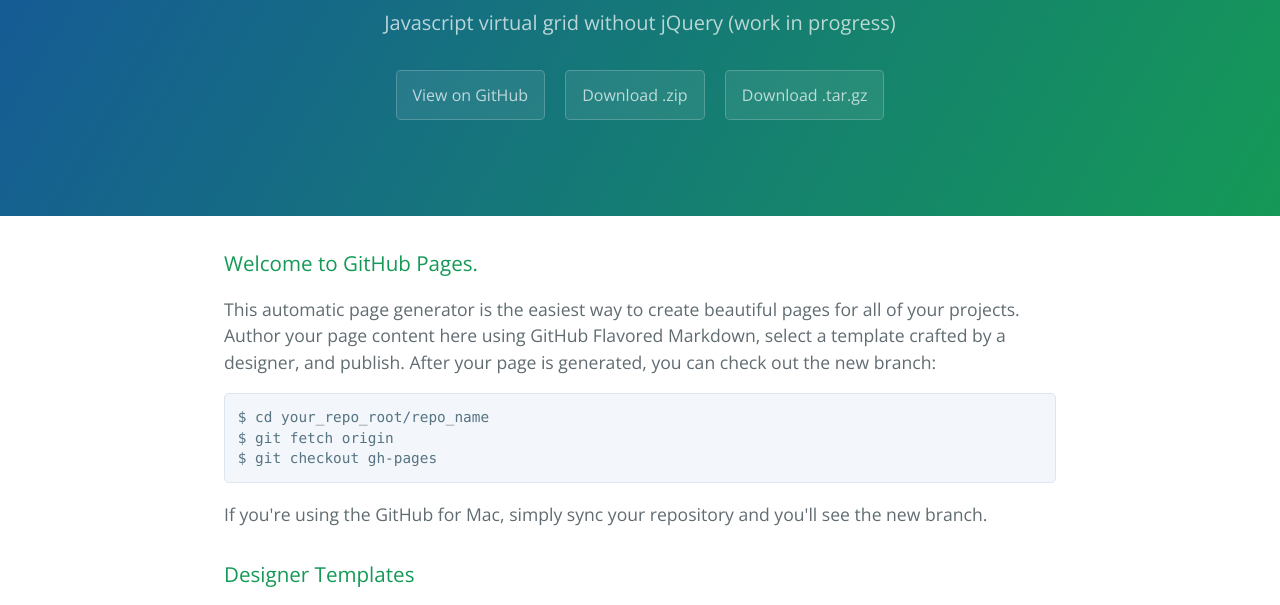
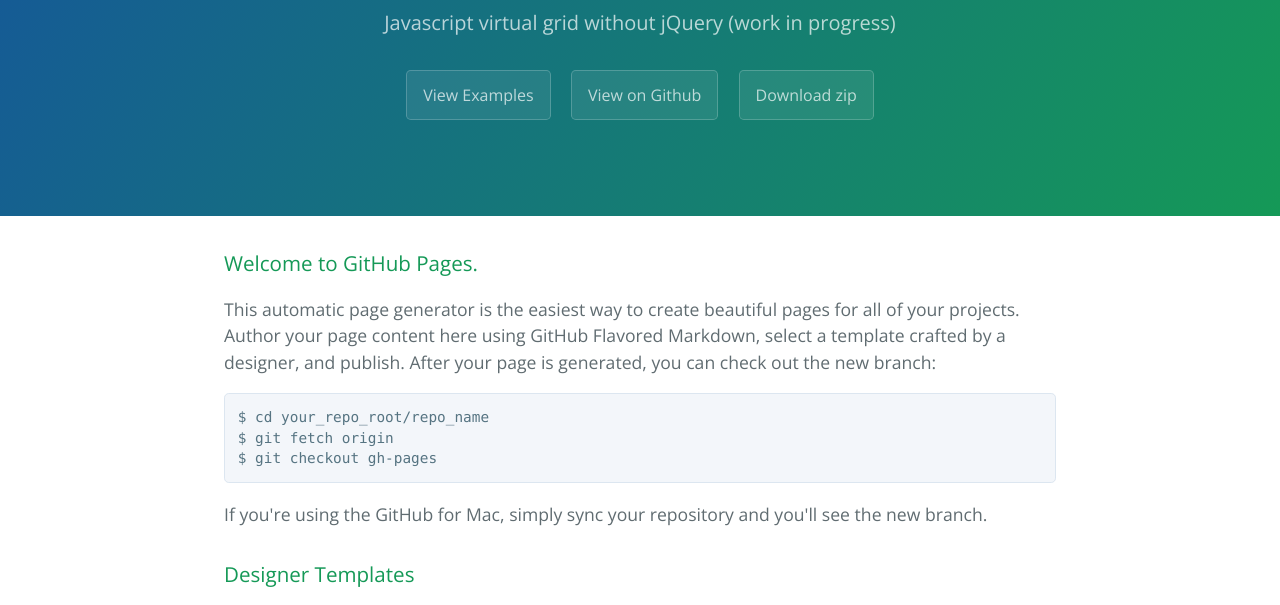
Before and after one commit to taylorhakes/sparkgrid, a plain HTML site: page index.html in a window 1280 px wide. Shown: the part 167-772 px from the top of the page. Drawn offline with nearby package versions, Linux system fonts and the light colour scheme.

Commit message:
Updated top buttons to show examples

```diff
--- a/index.html
+++ b/index.html
@@ -13,9 +13,9 @@
     <section class="page-header">
       <h1 class="project-name">Sparkgrid</h1>
       <h2 class="project-tagline">Javascript virtual grid without jQuery (work in progress)</h2>
-      <a href="https://github.com/taylorhakes/sparkgrid" class="btn">View on GitHub</a>
-      <a href="https://github.com/taylorhakes/sparkgrid/zipball/master" class="btn">Download .zip</a>
-      <a href="https://github.com/taylorhakes/sparkgrid/tarball/master" class="btn">Download .tar.gz</a>
+      <a href="https://github.com/taylorhakes/sparkgrid" class="btn">View Examples</a>
+      <a href="https://github.com/taylorhakes/sparkgrid" class="btn">View on Github</a>
+      <a href="https://github.com/taylorhakes/sparkgrid/zipball/master" class="btn">Download zip</a>
     </section>
 
     <section class="main-content">
```
